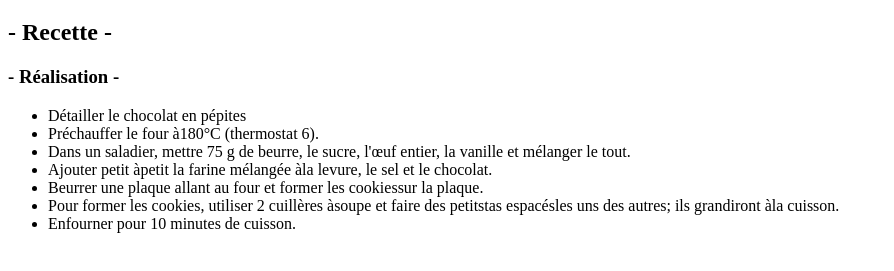
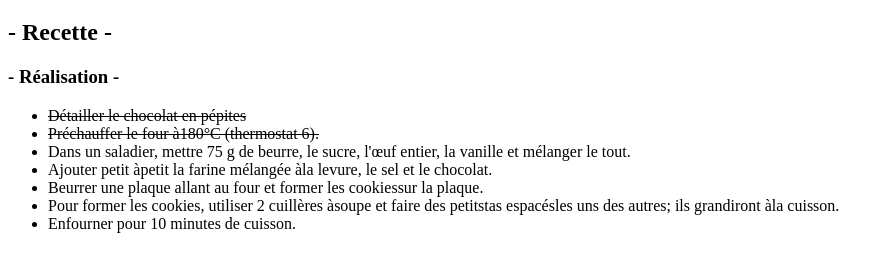
Before and after one commit to charlyol/recetteCookie, a plain HTML site: page pageOne.html in a window 1280 px wide. Shown: the part 61-332 px from the top of the page, without its empty margins (0-894 px from the left). Drawn offline with Linux system fonts and the light colour scheme.

Commit message:
firstCommit

```diff
--- a/pageOne.html
+++ b/pageOne.html
@@ -18,10 +18,10 @@
         <h3>- Réalisation -</h3>
         <ul>
             <li>
-                Détailler le chocolat en pépites
+                <strike>Détailler le chocolat en pépites</strike>
             </li>
             <li>
-                Préchauffer le four à180°C (thermostat 6).
+                <strike>Préchauffer le four à180°C (thermostat 6).</strike>
             </li>
             <li>
                 Dans un saladier, mettre 75 g de beurre, le sucre, l'œuf entier, la vanille et mélanger le tout.
```
